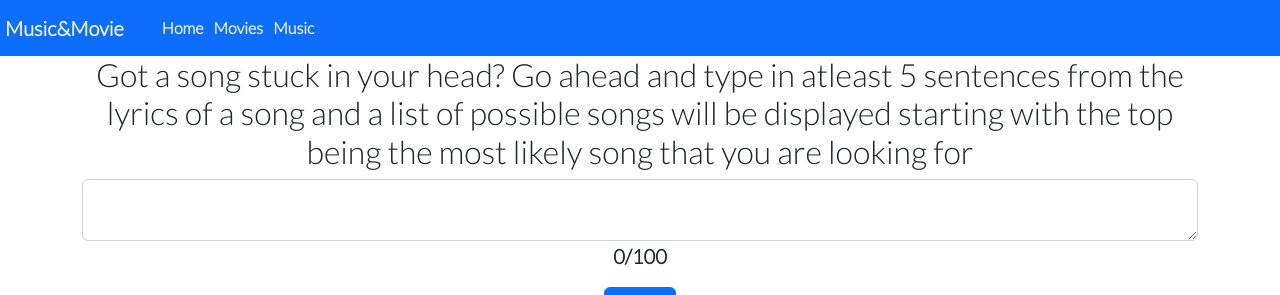
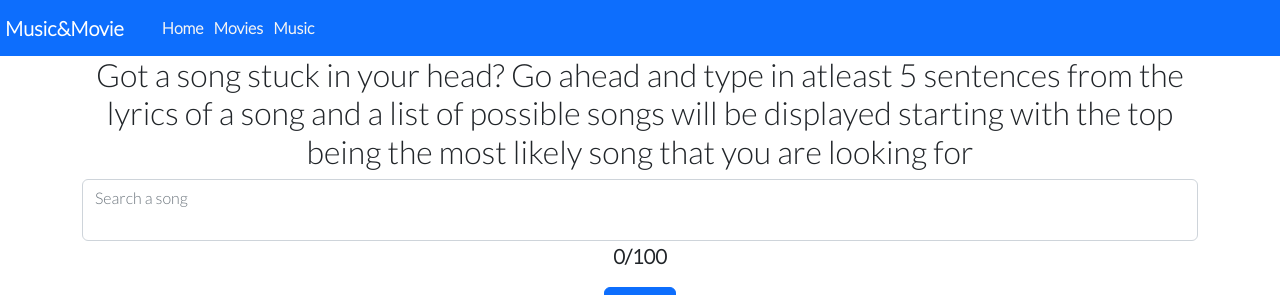
Before and after one commit to rebahama/API-mashup, a React (Create React App) app: page /music in a window 1280 px wide. Shown: the top 295 px of the page. Built offline with nearby package versions, Linux system fonts and the light colour scheme.

Commit message:
remove textare resize

```diff
--- a/src/styles/MusicPage.module.css
+++ b/src/styles/MusicPage.module.css
@@ -9,3 +9,6 @@
     align-items: center;
     padding: 30px;
 }
+textarea {
+    resize: none;
+  }
--- a/src/webpage/Music.js
+++ b/src/webpage/Music.js
@@ -61,6 +61,7 @@ const Music = () => {
         <h2>Got a song stuck in your head? Go ahead and type in atleast 5 sentences from the lyrics of a song and a list of possible songs will be displayed starting with the top being the most likely song that you are looking for</h2>
         <Form onSubmit={handleSubmit}>
           <Form.Control as="textarea"
+            placeholder= "Search a song"
             value={lyric}
             onChange={(e) => setLyrics(e.target.value)}
           />
```
